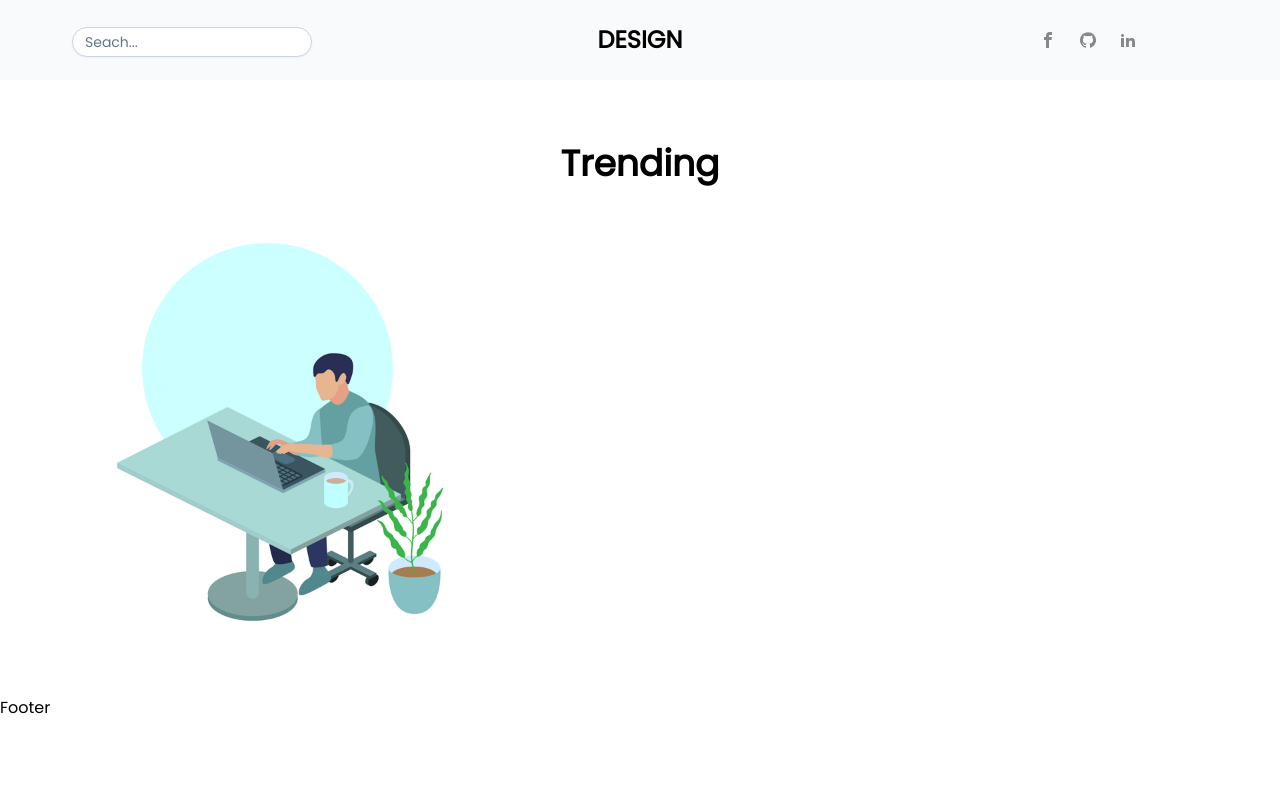
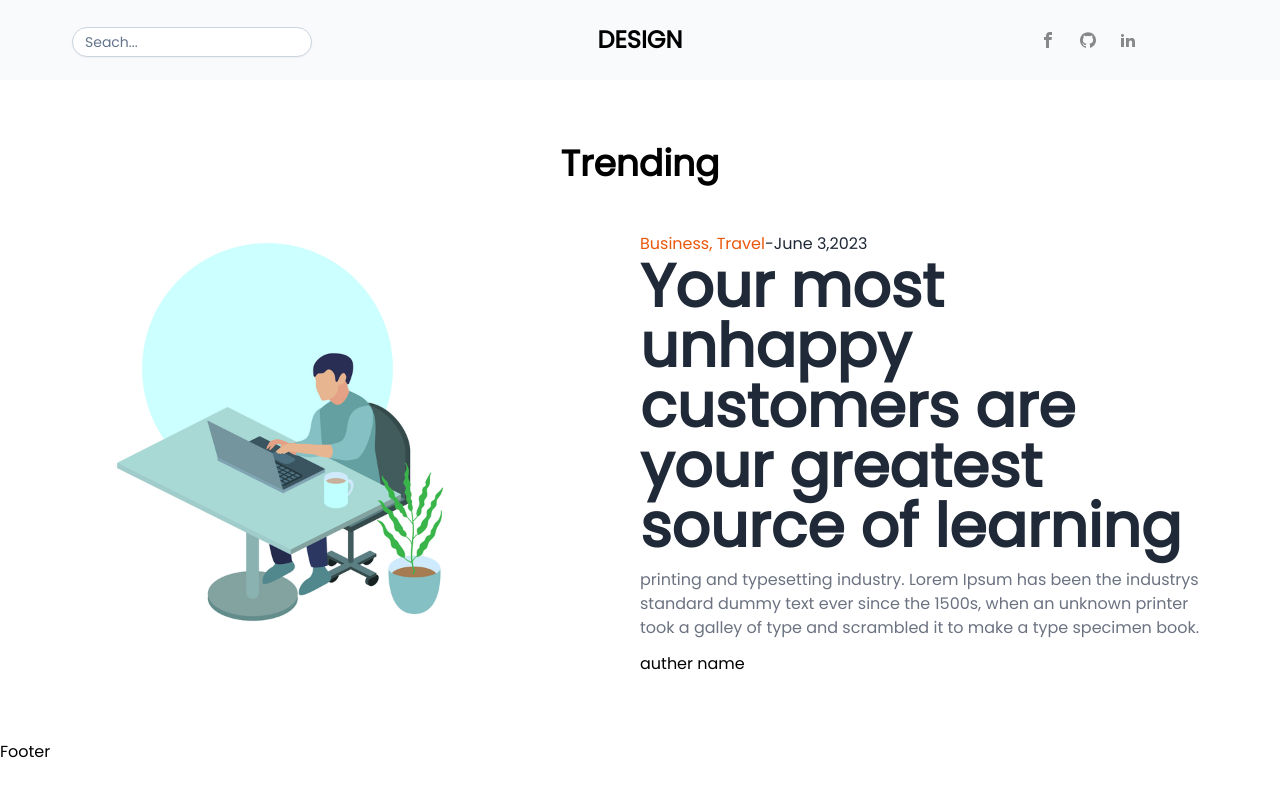
Before and after one commit to ali-haris/personal-blog, a Next.js app: page / in a window 1280 px wide. Shown: the top 796 px of the page. Built offline with nearby package versions, Linux system fonts and the light colour scheme.

Commit message:
designed the hero section

```diff
--- a/app/components/Section1.js
+++ b/app/components/Section1.js
@@ -1,7 +1,9 @@
-import Image from 'next/image'
+import Image from 'next/image';
+import Link from 'next/link'
 
 
 import React from 'react'
+
 
 export default function Section1() {
     return (
@@ -21,10 +23,22 @@ function Slide() {
         <>
             <div className='grid md:grid-cols-2'>
                 <div className='image'>
-                    <Image src={"/img/heroslider.jpg"} width={400} height={400} alt='#' />
+                    <Link href={'/'}><Image src={"/img/heroslider.jpg"} width={400} height={400} alt='#' /></Link>
                 </div>
-                <div className='info'></div>
-            </div>
+                <div className='info flex justify-center flex-col'>
+                    <div className='cat'>
+                        <Link href={'/'} className='text-orange-600 hover:text-orange-800'>Business, Travel</Link>
+                        <Link href={'/'} className='text-gray-800 hover:text-orange-600'>-June 3,2023</Link>
+                    </div>
+                    <div className='title'>
+                        <Link href={'/'} className='text-2xl md:text-6xl font-bold text-gray-800 hover:text-gray-600'>Your most unhappy customers are your greatest source of learning</Link>
+                    </div>
+                    <p className='text-gray-500 py-3'>
+                        printing and typesetting industry. Lorem Ipsum has been the industrys standard dummy text ever since the 1500s, when an unknown printer took a galley of type and scrambled it to make a type specimen book.
+                    </p>
+                    <h1>auther name</h1>
+                </div>
+            </div >
         </>
     )
 }
```
